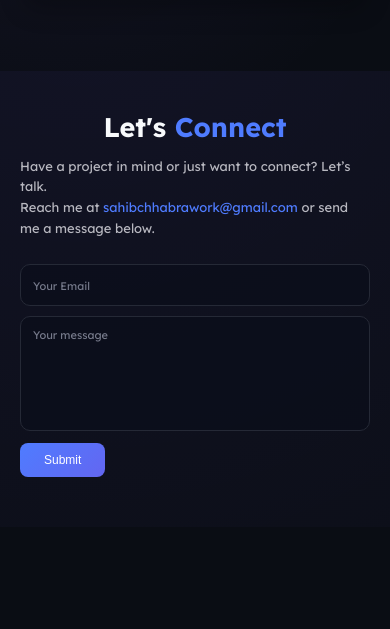
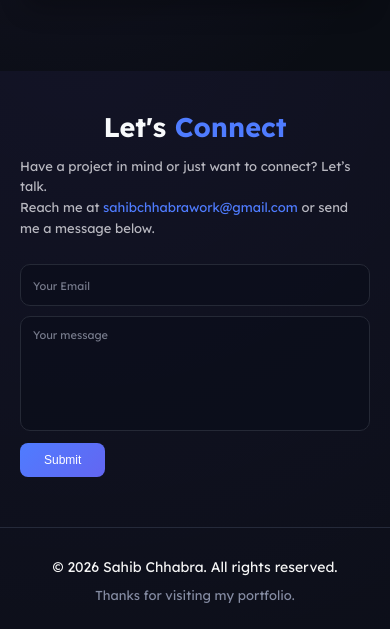
Before and after one commit to SahibChhabra/Portfolio, a plain HTML site: page index.html in a window 390 px wide. Shown: the part 2437-3066 px from the top of the page. Before the commit the page ends 2964 px from the top, so only its background shows below. Drawn offline with Linux system fonts and the light colour scheme.

Commit message:
footer added

```diff
--- a/Styles/Responsive/mobile.css
+++ b/Styles/Responsive/mobile.css
@@ -1047,5 +1047,16 @@ nav ul,
             #6366F1
         );
 }
+  .footer {
+        padding: 30px 15px 25px;
+    }
 
+    .footer-content p {
+        font-size: 14px;
+        margin-bottom: 8px;
+    }
+
+    .footer-content span {
+        font-size: 13px;
+    }
 }
--- a/Styles/Responsive/tablet.css
+++ b/Styles/Responsive/tablet.css
@@ -914,4 +914,15 @@
 
         font-size: 12px;
     }
+     .footer {
+        padding: 38px 20px 32px;
+    }
+
+    .footer-content p {
+        font-size: 17px;
+    }
+
+    .footer-content span {
+        font-size: 15px;
+    }
 }
--- /dev/null
+++ b/Styles/footer.css
@@ -0,0 +1,22 @@
+.footer {
+    width: 100%;
+    border-top: 1px solid #252a3a;
+    padding: 20px 20px 20px;
+    text-align: center;
+    box-sizing: border-box;
+}
+.footer-content p,
+.footer-content span {
+    font-weight: 400;
+    font-family: inherit;
+}
+.footer-content p {
+    margin: 0 0 12px;
+    font-size: 18px;
+    color: #f5f5f5;
+}
+
+.footer-content span {
+    font-size: 16px;
+    color: #858ca3;
+}
--- a/Styles/navbar.css
+++ b/Styles/navbar.css
@@ -15,6 +15,7 @@ nav {
     width: 100%;
     padding: 20px 80px;
 }
+
 
 nav ul {
     display: flex;
--- a/Styles/style.css
+++ b/Styles/style.css
@@ -19,7 +19,6 @@ body {
             transparent 40%),
         #0A0D14;
     color: #F8FAFC;
-    ;
     font-family: "Lexend", sans-serif;
 }
 section {
--- a/index.html
+++ b/index.html
@@ -4,7 +4,7 @@
 <head>
     <meta charset="UTF-8">
     <meta name="viewport" content="width=device-width, initial-scale=1.0">
-    <title>Portfolio</title>
+    <title>Sahib Chhabra | Web Developer</title>
     <link rel="stylesheet" href="Styles/style.css">
     <link rel="preconnect" href="https://fonts.googleapis.com">
     <link rel="preconnect" href="https://fonts.gstatic.com" crossorigin>
@@ -17,6 +17,7 @@
     <link rel="stylesheet" href="Styles/skills.css">
     <link rel="stylesheet" href="Styles/projects.css">
     <link rel="stylesheet" href="Styles/contact.css">
+    <link rel="stylesheet" href="Styles/footer.css">
 
     <link rel="stylesheet" href="Styles/Responsive/mobile.css">
     <link rel="stylesheet" href="Styles/Responsive/tablet.css">
@@ -234,6 +235,12 @@
             <button class="submitbtn">Submit</button>
         </form>
     </section>
+    <footer class="footer">
+    <div class="footer-content">
+        <p>© 2026 Sahib Chhabra. All rights reserved.</p>
+        <span>Thanks for visiting my portfolio.</span>
+    </div>
+</footer>
     <div id="site-toast" class="site-toast"></div>
     <script src="script.js"></script>
 
--- a/script.js
+++ b/script.js
@@ -2,6 +2,7 @@ let form =  document.querySelector("form");
 form.addEventListener('submit' , (e)=>{
     showToast("Form submitted.")
     e.preventDefault();
+    form.reset();
 })
 const menuBtn = document.querySelector(".menu-btn");
 const navLinks = document.querySelector(".nav-links");
```
Also changed, not shown: images/logo.jfif (added).
